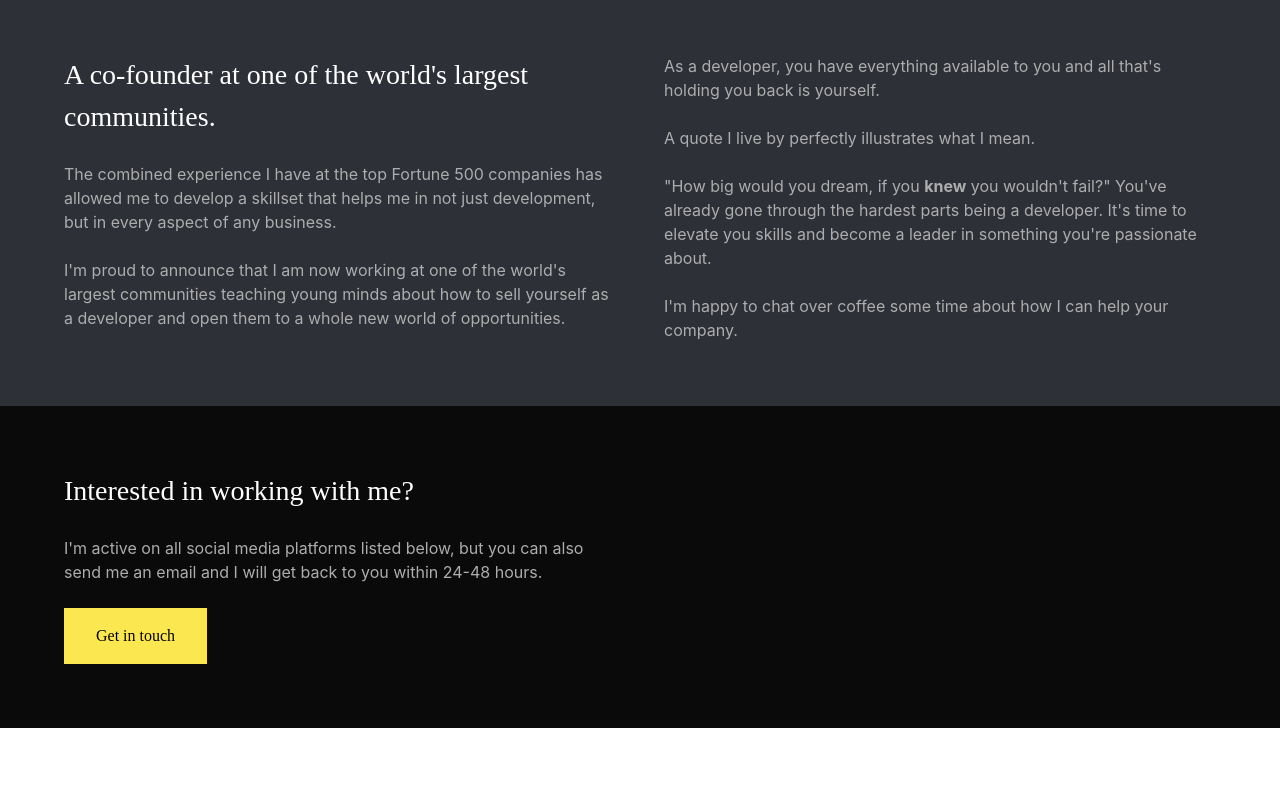
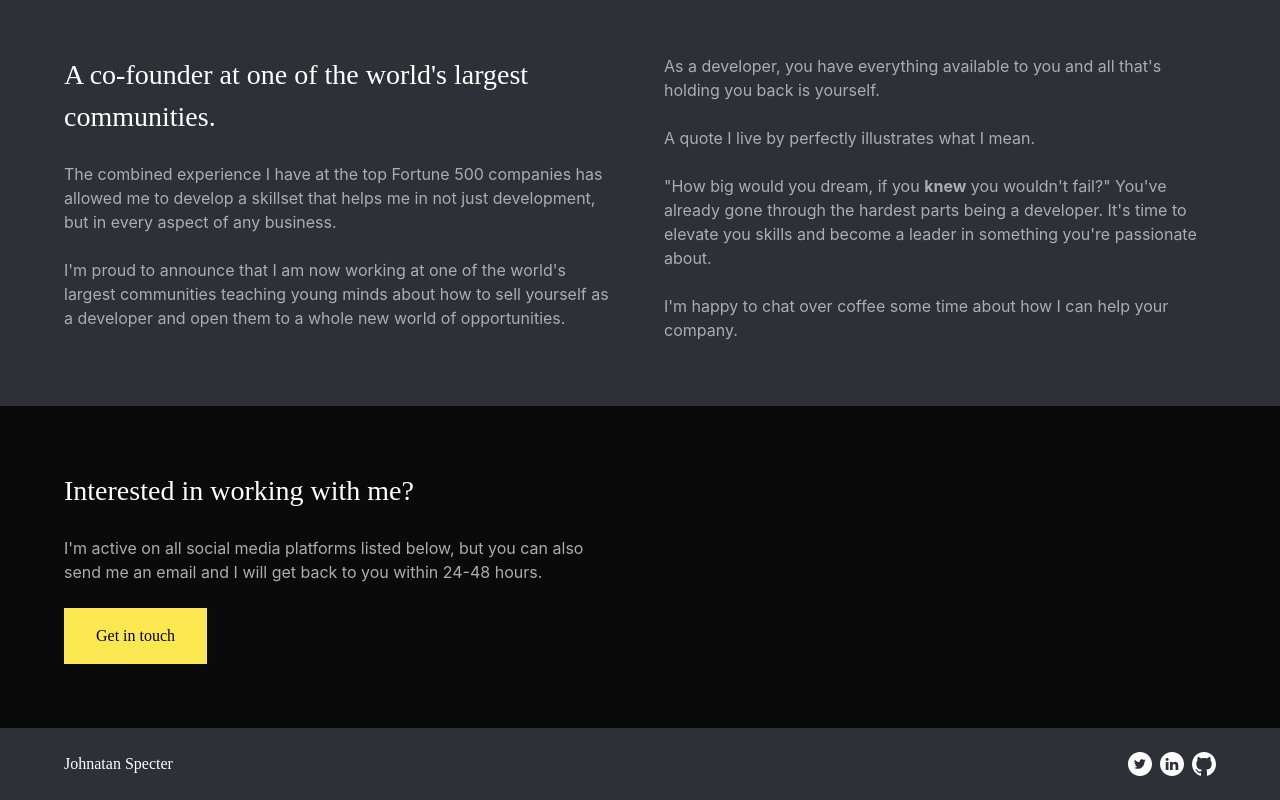
Before and after one commit to enkhhus1en/code-canvas, a React (Create React App) app in the folder web-dev-portfolio/: page / in a window 1280 px wide. Shown: the part 1097-1897 px from the top of the page. Before the commit the page ends 1825 px from the top, so only its background shows below. Built offline with nearby package versions, Linux system fonts and the light colour scheme.

Commit message:
[FOOTER]

```diff
--- a/web-dev-portfolio/src/App.js
+++ b/web-dev-portfolio/src/App.js
@@ -5,6 +5,7 @@ import Clients from "./components/Clients";
 import Projects from "./components/Projects";
 import Summary from "./components/Summary";
 import ContactMe from './components/ContactMe';
+import Footer from "./components/Footer";
 
 function App() {
   // 1. Navbar
@@ -47,6 +48,11 @@ function App() {
           <ContactMe />
         </div>
       </div>
+      <div className={`${styles.flexCenter} ${styles.paddingX} bg-customgray`}>
+        <div className={`${styles.boxWidth}`}>
+          <Footer />
+        </div>
+      </div>
     </div>
   );
 }
--- /dev/null
+++ b/web-dev-portfolio/src/components/Footer.jsx
@@ -0,0 +1,18 @@
+import { socials } from "../constants";
+
+const Footer = () => {
+  return (
+    <div className="flex justify-between items-center py-6">
+      <h1 className="text-white font-heading">Johnatan Specter</h1>
+      <div className="flex justify-center items-center gap-2">
+        {socials.map((social, index) => (
+          <div key={`${social.id}_${index}`}>
+            <img src={social.logo} alt={social.link} />
+          </div>
+        ))}
+      </div>
+    </div>
+  );
+};
+
+export default Footer;
--- a/web-dev-portfolio/src/constants/index.js
+++ b/web-dev-portfolio/src/constants/index.js
@@ -1,4 +1,4 @@
-import { spense, yelpcamp } from "../assets"
+import { spense, yelpcamp, twitter, linkedin, github } from "../assets"
 
 export const navLinks = [
     {
@@ -33,3 +33,21 @@ export const projects = [
         description: "Allowing backpack travelers to perfectly plan their trip through and open-source platform similar to TripAdvisor. With over 1m MAU, YelpCamp has been the crowd's favorite in 2021"
     }
 ]
+
+export const socials = [
+    {
+        id: 'twitter',
+        link: 'twitter.com',
+        logo: twitter
+    },
+    {
+        id: 'linkedin',
+        link: 'linkedin.com',
+        logo: linkedin
+    },
+    {
+        id: 'github',
+        link: 'github.com',
+        logo: github
+    }
+]
```
